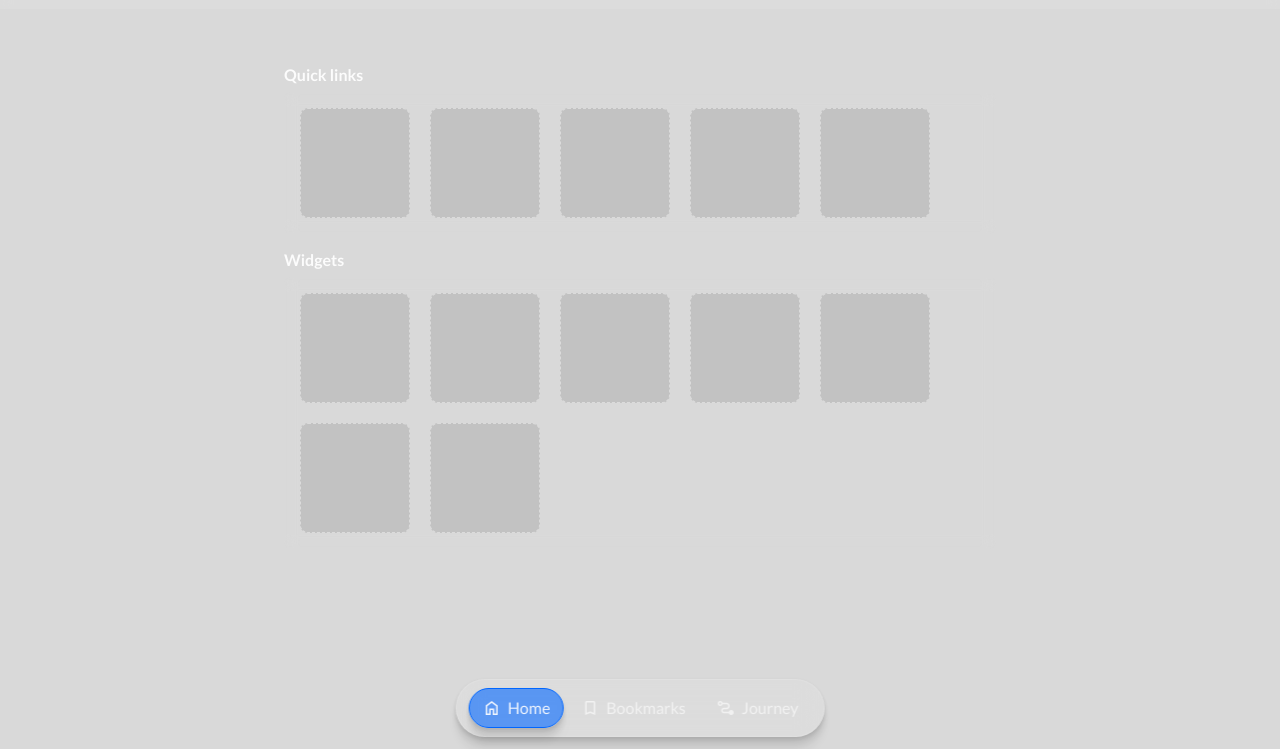
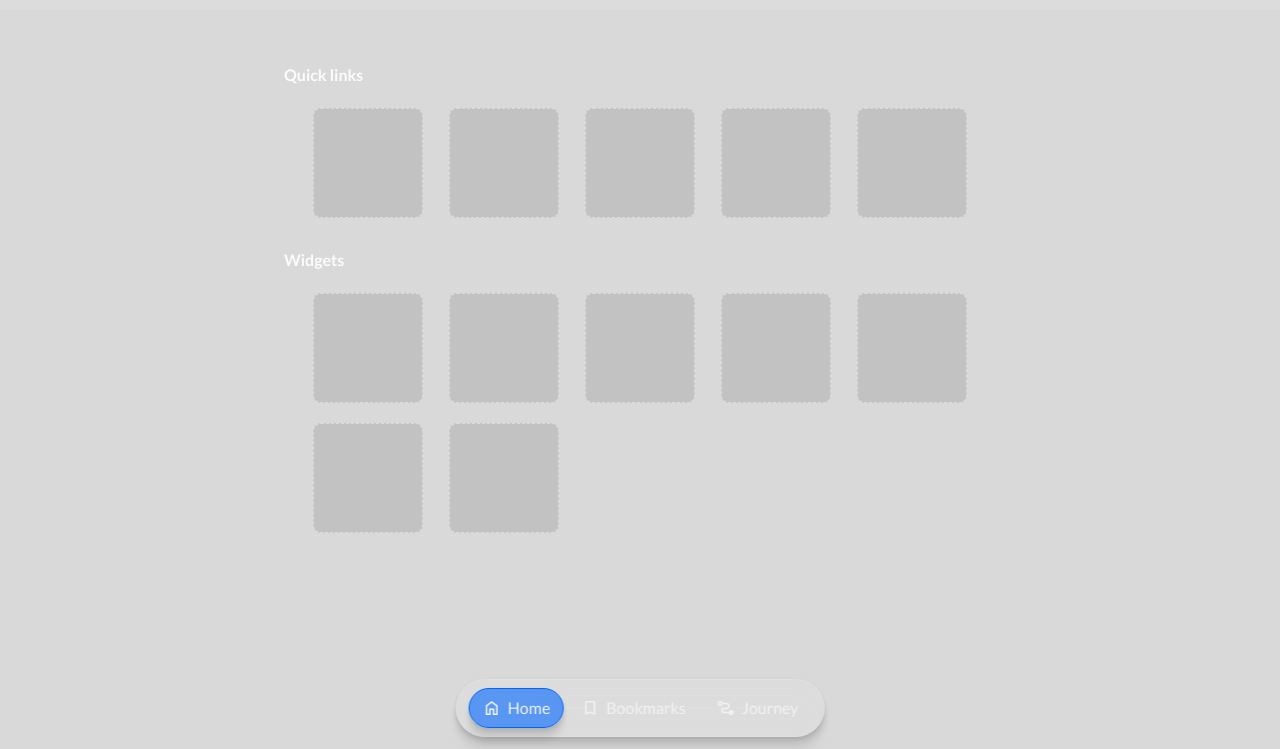
Before and after one commit to hierophantom/Bookmarks-Manager, a website with bundled scripts: page core/main.html in a window 1280 px wide. Shown: the part 51-800 px from the top of the page. Built offline with nearby package versions, Linux system fonts and the light colour scheme; some packages are replaced by stand-ins of ours; no server answers.

Commit message:
Even out section slot distribution

```diff
--- a/components/cube-section.css
+++ b/components/cube-section.css
@@ -39,6 +39,15 @@
   width: 100%;
 }
 
+.cube-section--even-slots .cube-section__items {
+  display: grid;
+  grid-template-columns: repeat(5, minmax(0, 1fr));
+  align-items: flex-start;
+  justify-items: center;
+  column-gap: 0;
+  row-gap: 20px;
+}
+
 .cube-section__items--wrap-vertical {
   flex-direction: column;
   flex-wrap: wrap;
--- a/services/widgets.js
+++ b/services/widgets.js
@@ -151,6 +151,7 @@ const WidgetsService = (()=>{
       wrap: 'none',
       action: addBookmarkAction
     });
+    bookmarkSection.classList.add('cube-section--even-slots');
 
     container.appendChild(createWidgetSection('Quick links', bookmarkSection));
   }
@@ -295,6 +296,7 @@ const WidgetsService = (()=>{
       wrap: 'none',
       action: addWidgetAction
     });
+    cubeSection.classList.add('cube-section--even-slots');
 
     container.appendChild(createWidgetSection('Widgets', cubeSection));
   }
```
